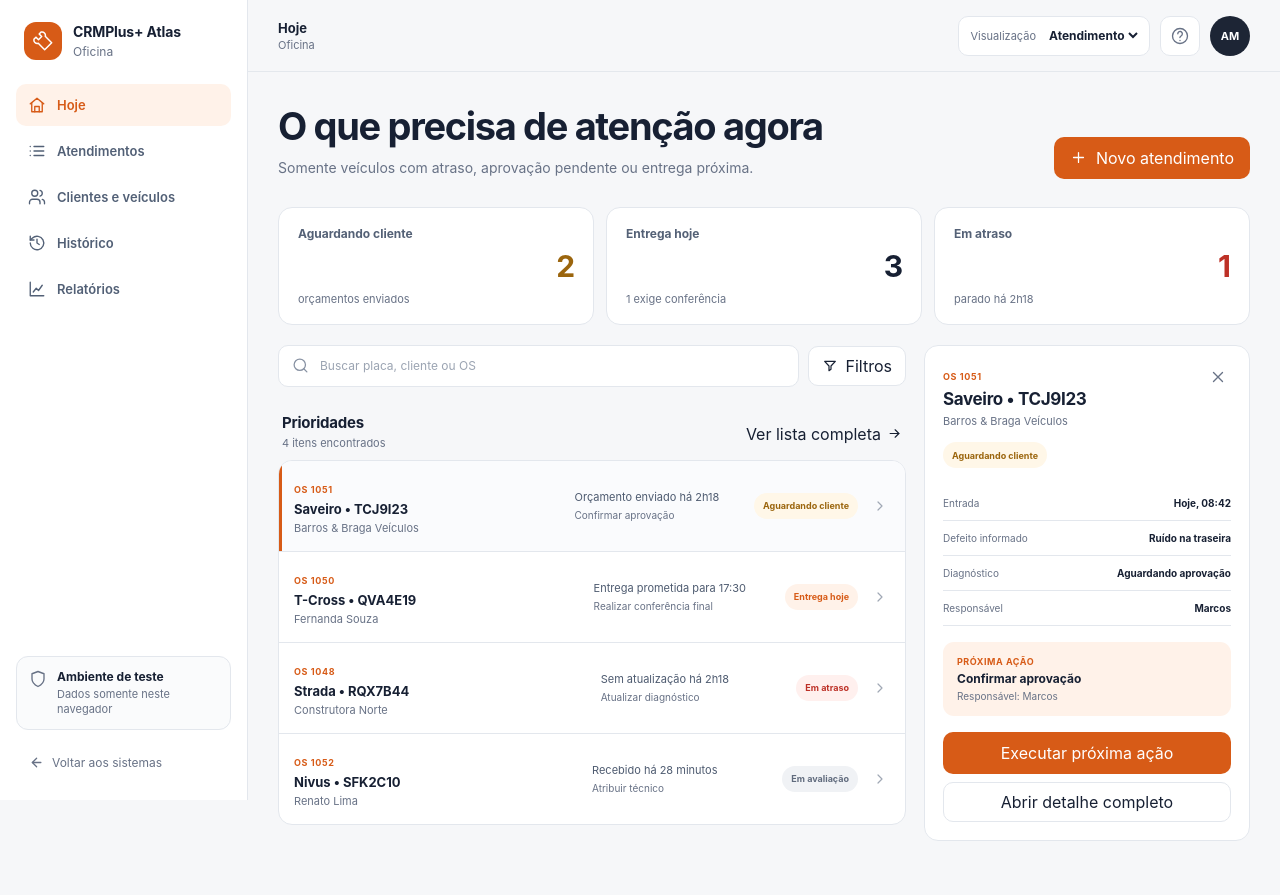
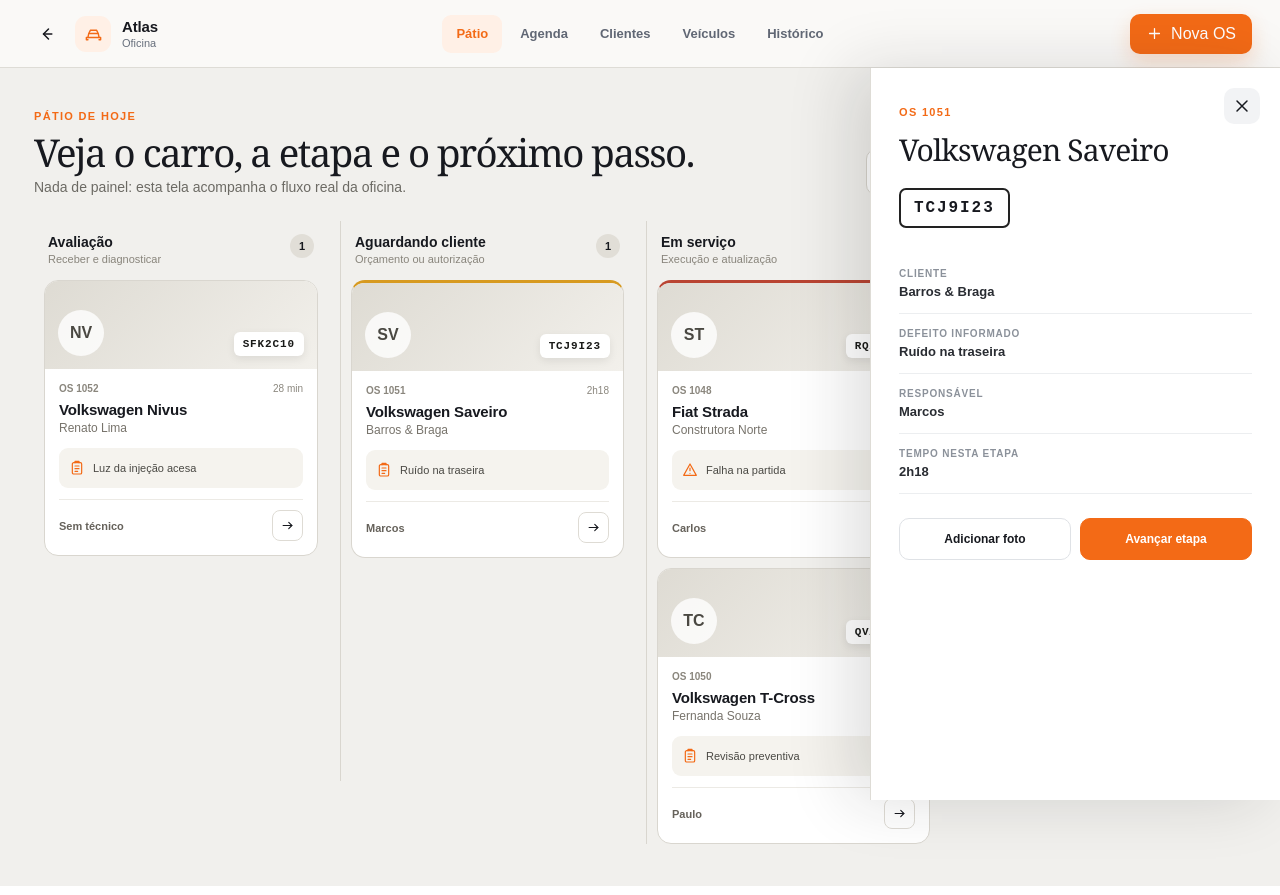
Before and after one commit to aruanmf446-hub/crmplus, a Next.js app: page /sistemas/atlas in a window 1280 px wide. Built offline with nearby package versions, Linux system fonts and the light colour scheme.

Commit message:
refactor: replace generic dashboard with product-specific experiences

```diff
--- a/components/WorkspaceRouter.tsx
+++ b/components/WorkspaceRouter.tsx
@@ -1,7 +1,7 @@
 import type { Product } from "@/lib/apps";
 import type { Workspace } from "@/lib/workspaces";
-import { RedesignedWorkspace } from "./workspaces/redesign/RedesignedWorkspace";
+import { PhaseTwoWorkspace } from "./workspaces/phase-two/PhaseTwoWorkspace";
 
 export function WorkspaceRouter({ product }: { product: Product; workspace: Workspace }) {
-  return <RedesignedWorkspace product={product} />;
+  return <PhaseTwoWorkspace product={product} />;
 }
```
